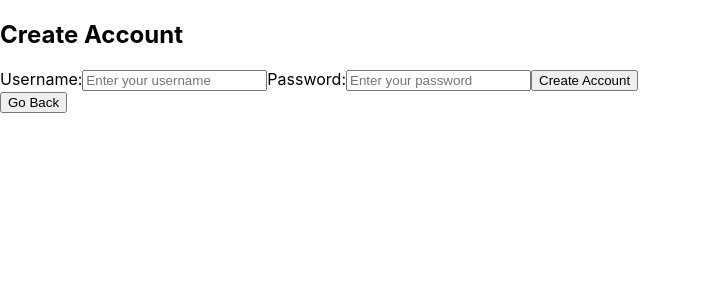
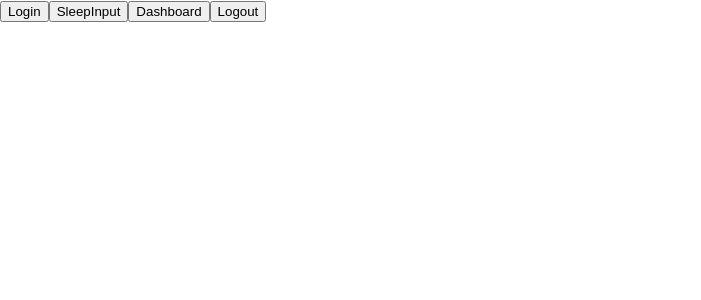
Before and after one commit to jdalfaro4/Sleep-Minded, a React (Create React App) app in the folder client/: page / in a window 1280 px wide. Shown: the top 300 px of the page, without its empty margins (0-701 px from the left). Built offline with nearby package versions, Linux system fonts and the light colour scheme.

Commit message:
updated homepage page and routing

```diff
--- a/client/src/App.js
+++ b/client/src/App.js
@@ -5,6 +5,7 @@ import CreateAccountPage from './Pages/CreateAccountPage';
 import LoginPage from './Pages/LoginPage';
 import SleepInputPage from './Pages/SleepInputPage';
 import DashboardPage from './Pages/DashboardPage';
+import HomePage from './Pages/HomePage';
 
 const client = new ApolloClient({
   uri: '/graphql',
@@ -18,19 +19,23 @@ function App() {
         <div className="flex-column justify-center align-center min-100-vh bg-primary">
           <Routes>
             <Route
-              path="/matchup"
+              path="/"
+              element={<HomePage />}
+            />
+            <Route
+              path="/Login"
               element={<LoginPage />}
             />
             <Route
-              path="/"
+              path="/CreateAccount"
               element={<CreateAccountPage />}
             />
             <Route
-              path="/matchup/:id"
+              path="/SleepInput"
               element={<SleepInputPage />}
             />
             <Route
-              path="*"
+              path="/Dash"
               element={<DashboardPage />}
             />
           </Routes>
--- a/client/src/Pages/NavigationBar.js
+++ b/client/src/Pages/HomePage.js
@@ -1,8 +1,8 @@
 import React from 'react';
 
-const NavigationBar = () => {
+const HomePage = () => {
   return (
-    <div className="navbar">
+    <div className="homepage">
       <button>Login</button>
       <button>SleepInput</button>
       <button>Dashboard</button>
@@ -11,4 +11,4 @@ const NavigationBar = () => {
   );
 };
 
-export default NavigationBar;
+export default HomePage;
```
